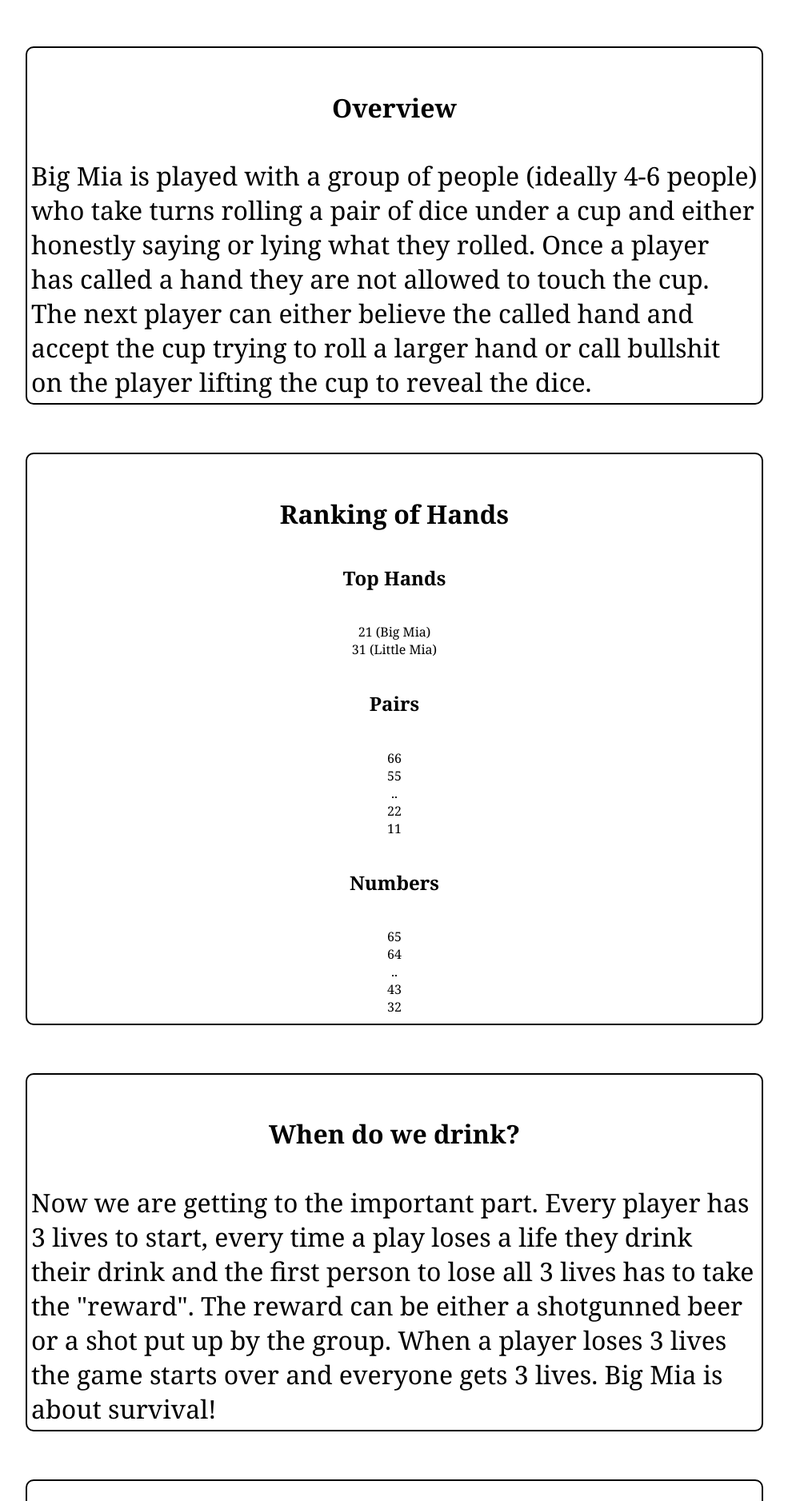
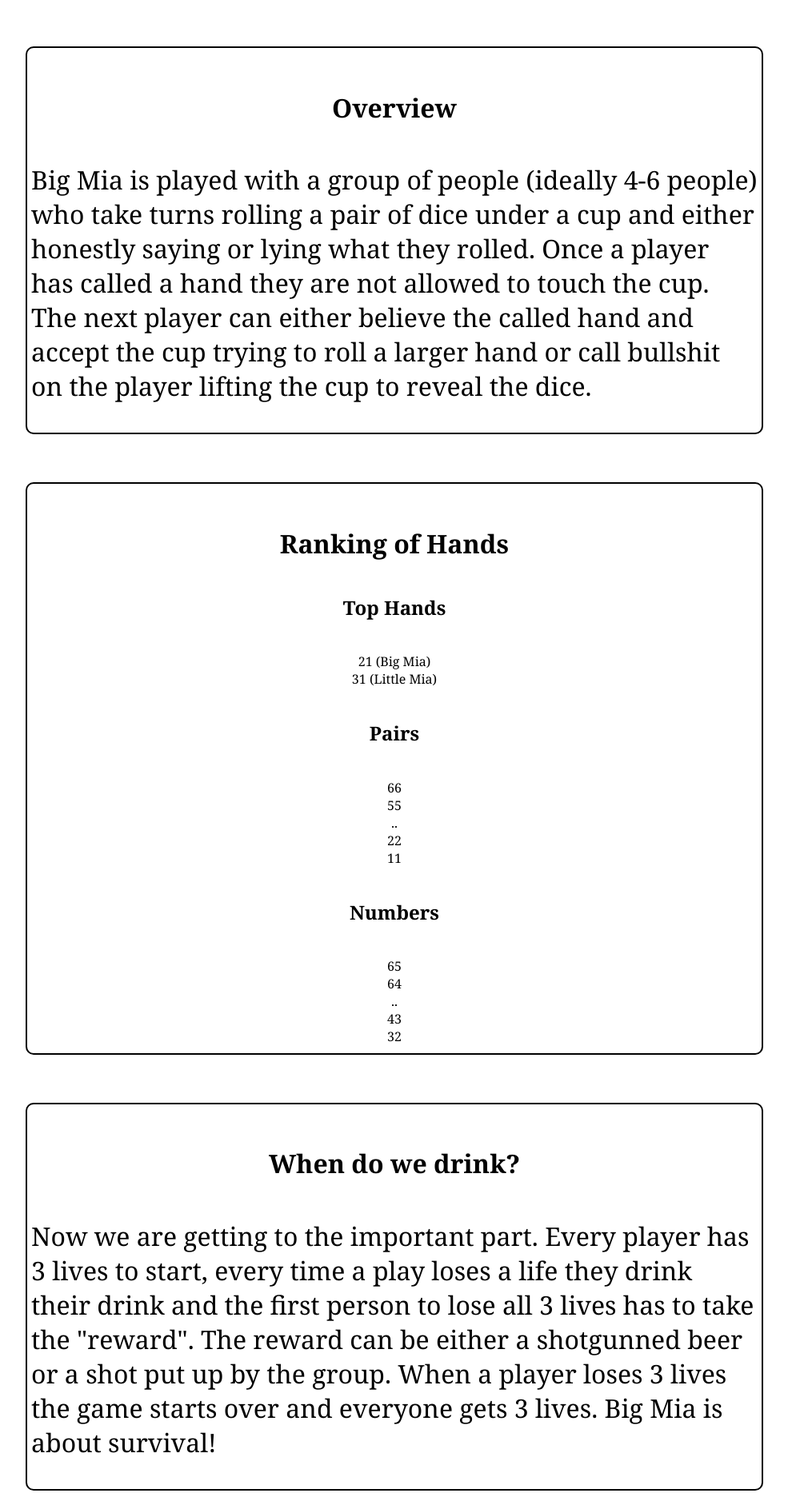
Before and after one commit to bryanrideout/bryanrideout.github.io, a Jekyll site: the page index.html, which Jekyll copies as it is, in a window 1280 px wide. Shown: the part 1510-3387 px from the top of the page at 80% size, without its empty margins (147-1132 px from the left). Built offline with Jekyll 4.4.1, drawn with Linux system fonts in a browser that asks for light colours.

Commit message:
Update main.css

```diff
--- a/css/main.css
+++ b/css/main.css
@@ -58,7 +58,7 @@ p {
 	color: black;
 	font-size: 2em;
 	text-align: left;
-	margin: 5px;
+	padding: 5px;
 }
 
 .hero a {
```
